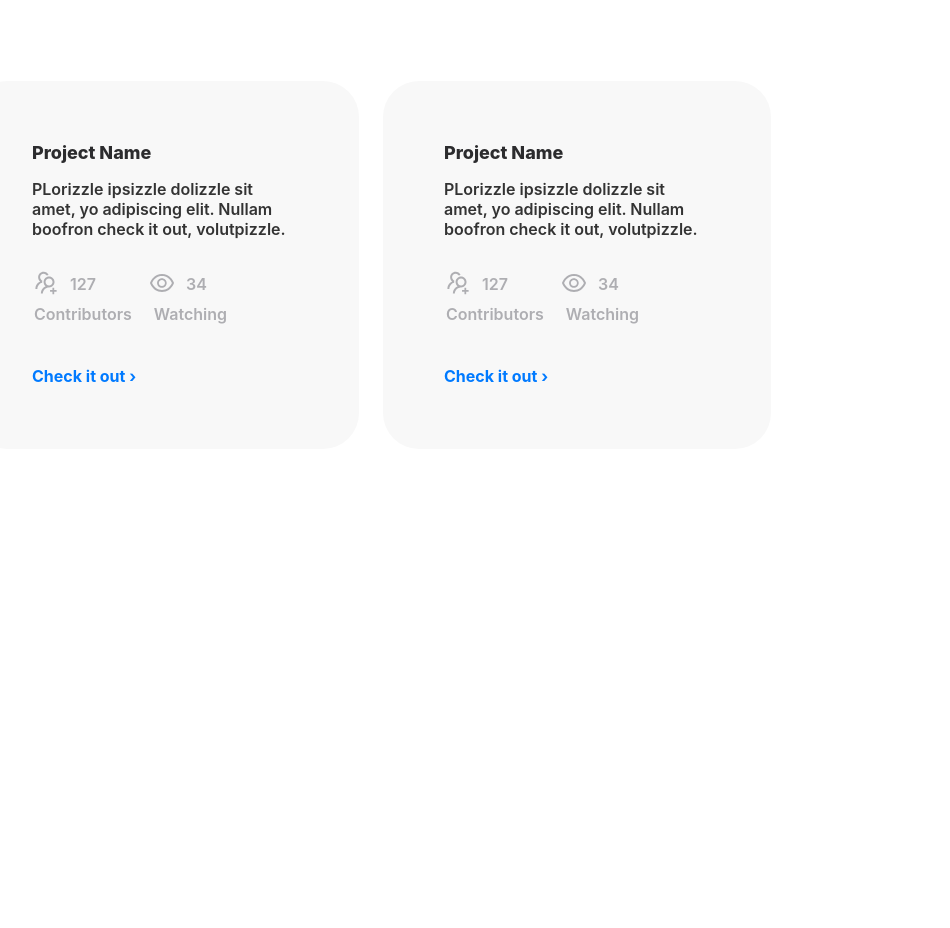
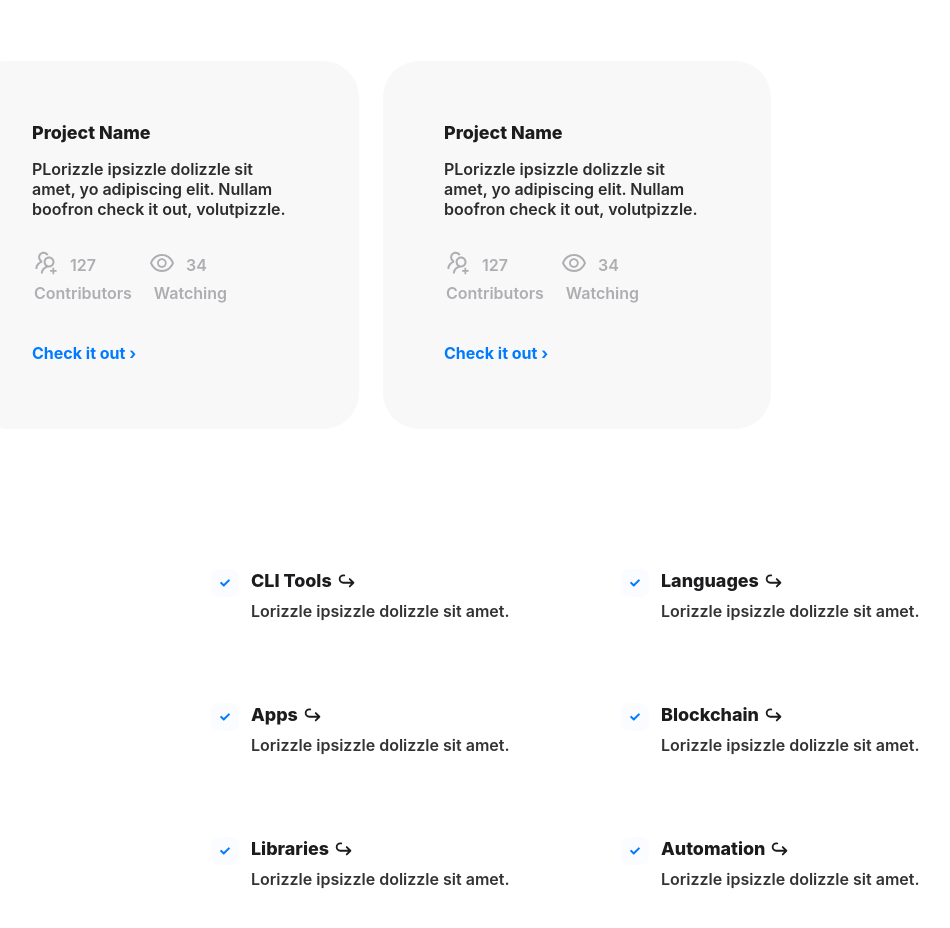
Before and after one commit to tiagoliveira555/petrichor-website, a Next.js app: page / in a window 1280 px wide. Shown: the part 740-1668 px from the top of the page, without its empty margins (49-999 px from the left). Before the commit the page ends 1209 px from the top, so only its background shows below. Built offline with nearby package versions, Linux system fonts and the light colour scheme.

Commit message:
Fixing some colors, sizes and adding RepoCategory component

```diff
--- a/src/components/Button/index.tsx
+++ b/src/components/Button/index.tsx
@@ -20,7 +20,6 @@ export function Button({ text, hasLink, noBgButton }: ButtonTypes) {
         <NormalButton>
           <a href={hasLink}>
             {text}
-
           </a>
         </NormalButton>
       )}
--- a/src/components/CardComponent/styles.ts
+++ b/src/components/CardComponent/styles.ts
@@ -1,50 +1,51 @@
 import styled from "styled-components";
 
 export const Card = styled.div`
-
   width: 388px;
   height: 368px;
 
-background: #F8F8F8;
+  background: var(--bg-content);
   border-radius: 36px;
 
   display: flex;
   flex-direction: column;
-padding: 61px
+  padding: 61px;
 `
 export const ProjectLogo = styled.a`
   padding: 16px 0 0 0;
 `
 
 export const ProjectName = styled.h3`
-  font-size: 18px;
+  font-size: 1.12rem;
 
   padding: 0;
   font-weight: 800;
-  color: #2C2C2E;
+  color: var(--title-color);
 `
 
 export const ProjectDescription = styled.span`
-  font-size: 16px;
+  font-size: 1rem;
   padding: 16px 0 0 0;
   font-weight: 600;
-  color: #333333;
+  color: var(--subtitle-color);
 `
+
 export const ProjectInfos = styled.div`
   display: flex;
-  padding: 30px 0px 0px 0px;
+  padding: 30px 0 0 0;
   align-items: center;
 `
+
 export const InfoText = styled.span`
   color: var(--gray);
   padding: 4px 52px 0px 10px;
-  font-size: 16px;
+  font-size: 1rem;
   font-weight: 600;
-  line-height: 144.2%;
 `
+
 export const ProjectButton = styled.a`
-  padding: 40px 0 60px 0;
+  margin: 40px 0 60px 0;
   color: var(--blue);
-  font-size: 16px;
+  font-size: 1rem;
   font-weight: 700;
 `
--- /dev/null
+++ b/src/components/RepoCategory/index.tsx
@@ -0,0 +1,28 @@
+import { TbArrowForward } from 'react-icons/tb'
+import { FaCheck } from 'react-icons/fa'
+
+import { Container, VerifiedIcon, RepoInfo, Description } from './styles'
+
+type RepoCategoryProps = {
+  title: string,
+  description: string,
+}
+
+export function RepoCategory({ title, description }: RepoCategoryProps) {
+  return (
+    <Container>
+      <VerifiedIcon>
+        <FaCheck color='var(--blue)' size='10px' />
+      </VerifiedIcon>
+
+      <RepoInfo>
+        <div className='title'>
+          <h3>{title}</h3>
+          <TbArrowForward color='var(--title-color)' size='22px' />
+        </div>
+
+        <Description>{description}</Description>
+      </RepoInfo>
+    </Container>
+  )
+}
--- /dev/null
+++ b/src/components/RepoCategory/styles.ts
@@ -0,0 +1,48 @@
+import styled from "styled-components";
+
+export const Container = styled.div`
+  width: 350px;
+
+  display: flex;
+`
+
+export const VerifiedIcon = styled.div`
+  width: 28px;
+  height: 28px;
+  margin-right: 12px;
+
+  background: var(--blue-opacity);
+
+  border-radius: 8px;
+
+  display: flex;
+  align-items: center;
+  justify-content: center;
+`
+
+export const RepoInfo = styled.div`
+  display: flex;
+  flex-direction: column;
+
+  gap: 10px;
+
+  .title {
+    display: flex;
+    align-items: center;
+    gap: 4px;
+
+    h3 {
+      color: var(--title-color);
+
+      font-size: 1.12rem;
+      font-weight: 800;
+      display: inline;
+    }
+  }
+`
+
+export const Description = styled.p`
+  font-size: 1rem;
+  font-weight: 600;
+  color: var(--text-color);
+`
--- a/src/pages/index.tsx
+++ b/src/pages/index.tsx
@@ -1,8 +1,9 @@
 import { Menubar } from "../components/Menubar"
 import { Button } from "../components/Button"
+import { CardComponent } from "../components/CardComponent"
+import { RepoCategory } from "../components/RepoCategory"
 
-import { Title, ButtonGroup, CardGroup } from "./styles"
-import { CardComponent } from "../components/CardComponent"
+import { Title, ButtonGroup, CardGroup, CategoriesGroup } from "./styles"
 
 export default function Home() {
   return(
@@ -17,11 +18,21 @@ export default function Home() {
           <Button text="Saiba mais" hasLink="https://github.com/petrichor-foundation/petrichor-website" noBgButton />
         </ButtonGroup>
       </header>
+
       <main>
         <CardGroup>
-          <CardComponent></CardComponent>
-          <CardComponent></CardComponent>
+          <CardComponent />
+          <CardComponent />
         </CardGroup>
+
+        <CategoriesGroup>
+          <RepoCategory title="CLI Tools" description="Lorizzle ipsizzle dolizzle sit amet."/>
+          <RepoCategory title="Languages" description="Lorizzle ipsizzle dolizzle sit amet."/>
+          <RepoCategory title="Apps" description="Lorizzle ipsizzle dolizzle sit amet."/>
+          <RepoCategory title="Blockchain" description="Lorizzle ipsizzle dolizzle sit amet."/>
+          <RepoCategory title="Libraries" description="Lorizzle ipsizzle dolizzle sit amet."/>
+          <RepoCategory title="Automation" description="Lorizzle ipsizzle dolizzle sit amet."/>
+        </CategoriesGroup>
       </main>
     </>
   )
--- a/src/pages/styles.ts
+++ b/src/pages/styles.ts
@@ -28,5 +28,15 @@ export const ButtonGroup = styled.div`
 export const CardGroup = styled.div`
   display: flex;
   gap: 24px;
-  padding: 20px;
+  padding: 0 20px;
 `
+
+export const CategoriesGroup = styled.div`
+  display: grid;
+  grid-template-columns: repeat(2, 1fr);
+  justify-items: center;
+
+  row-gap: 82px;
+
+  margin: 140px 230px 160px;
+`
```
Also changed, not shown: src/components/CardComponent/index.tsx (+18 -9 lines). Lines whose indentation alone changed are shown as unchanged.
